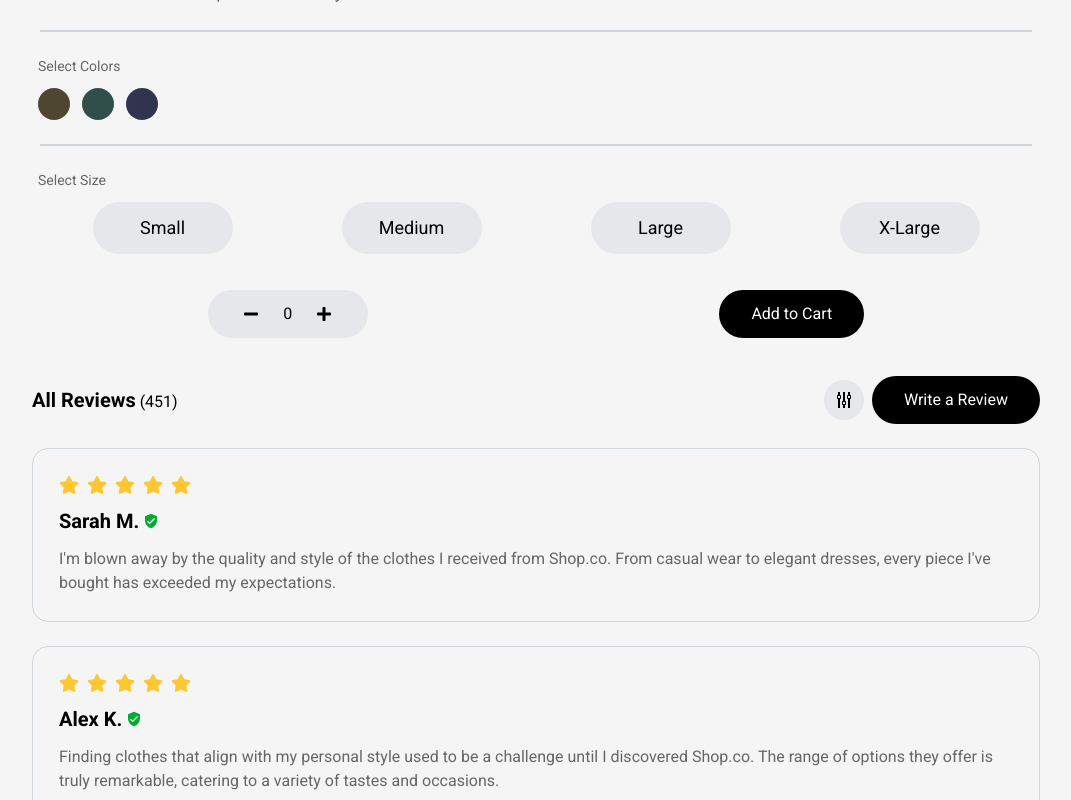
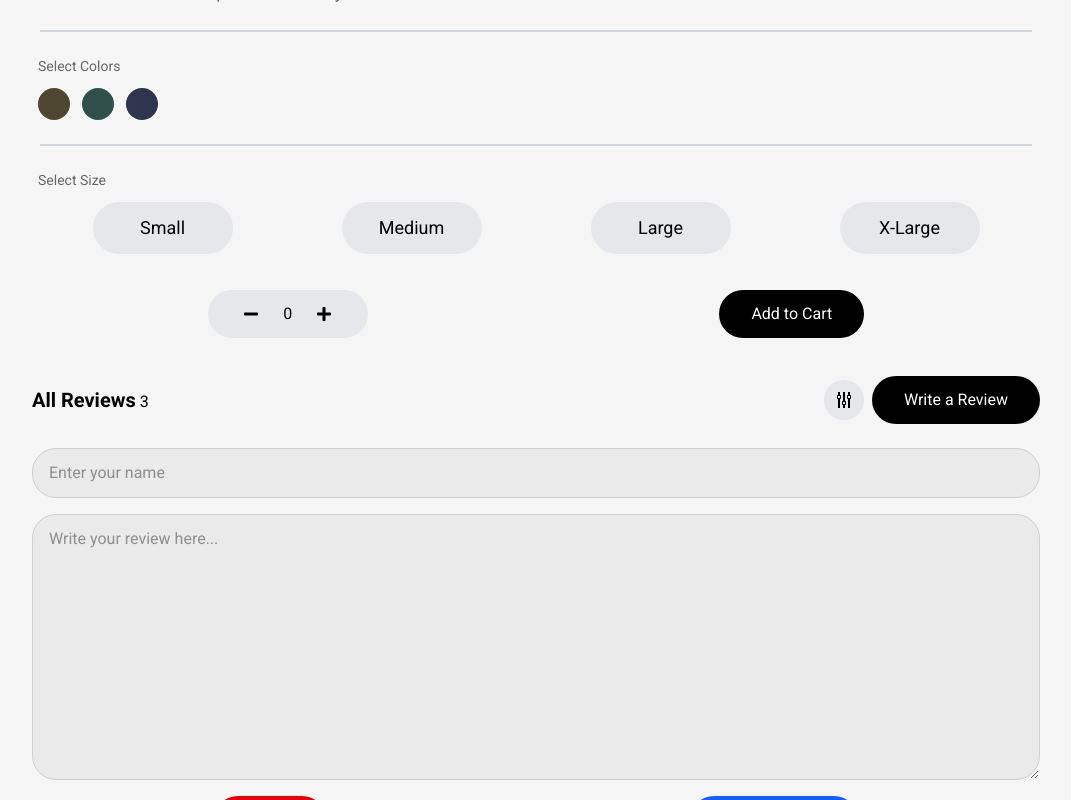
Before and after one commit to Kaydev-cmd/shop-co-web-app, a Next.js app: page /product/black-shirt in a window 1280 px wide. Both pictures are taken after a click on the button "Write a Review". Shown: the part 1344-2144 px from the top of the page, without its empty margins (104-1175 px from the left). Built offline with nearby package versions, Linux system fonts and the light colour scheme.

Commit message:
feat: add user review submission form with local state management

```diff
--- a/components/common/Reviews.tsx
+++ b/components/common/Reviews.tsx
@@ -1,15 +1,57 @@
-import React from "react";
+import React, { useState } from "react";
 import Button from "./Button";
 import { ImEqualizer2 } from "react-icons/im";
 import ReviewCard from "./ReviewCard";
 import { REVIEWS } from "@/constants";
 
 const Reviews = () => {
+  const [reviews, setReviews] = useState([
+    {
+      nameOfUser: "Sarah M.",
+      review:
+        "I'm blown away by the quality and style of the clothes I received from Shop.co. From casual wear to elegant dresses, every piece I've bought has exceeded my expectations.",
+    },
+    {
+      nameOfUser: "Alex K.",
+      review:
+        "Finding clothes that align with my personal style used to be a challenge until I discovered Shop.co. The range of options they offer is truly remarkable, catering to a variety of tastes and occasions.",
+    },
+    {
+      nameOfUser: "James L.",
+      review:
+        "As someone who's always on the lookout for unique fashion pieces, I'm thrilled to have stumbled upon Shop.co. The selection of clothes is not only diverse but also on-point with the latest trends.",
+    },
+  ]);
+
+  const [showForm, setShowForm] = useState(false);
+  const [formData, setFormData] = useState({
+    name: "",
+    review: "",
+  });
+
+  const handleSubmit = (e: React.FormEvent) => {
+    e.preventDefault();
+
+    if (!formData.name.trim() || !formData.review.trim()) return;
+
+    setReviews([
+      {
+        nameOfUser: formData.name,
+        review: formData.review,
+      },
+      ...reviews,
+    ]);
+
+    setFormData({ name: "", review: "" });
+    setShowForm(false);
+  };
+
   return (
     <>
       <div className="flex justify-between items-center">
         <h3>
-          <span className="font-bold text-xl">All Reviews</span> (451)
+          <span className="font-bold text-xl">All Reviews</span>{" "}
+          {reviews.length}
         </h3>
         <div className="flex items-center ">
           <div
@@ -18,11 +60,46 @@ const Reviews = () => {
           >
             <ImEqualizer2 />
           </div>
-          <Button title="Write a Review" />
+          <Button title="Write a Review" onClick={() => setShowForm(true)} />
         </div>
       </div>
-      <div className="flex flex-col gap-6" style={{marginTop: "24px"}}>
-        {REVIEWS.map((review) => (
+
+      {showForm && (
+        <form
+          onSubmit={handleSubmit}
+          className="flex flex-col gap-4"
+          style={{ marginTop: "24px" }}
+        >
+          <input
+            type="text"
+            placeholder="Enter your name"
+            value={formData.name}
+            onChange={(e) => setFormData({ ...formData, name: e.target.value })}
+            required
+          />
+          <textarea
+            placeholder="Write your review here..."
+            value={formData.review}
+            rows={10}
+            cols={33}
+            onChange={(e) =>
+              setFormData({ ...formData, review: e.target.value })
+            }
+            required
+          />
+          <div className="flex justify-around items-center">
+            <button className="bg-red-600" onClick={() => setShowForm(false)}>
+              Cancel
+            </button>
+            <button className="bg-blue-600" type="submit">
+              Submit Review
+            </button>
+          </div>
+        </form>
+      )}
+
+      <div className="flex flex-col gap-6" style={{ marginTop: "24px" }}>
+        {reviews.map((review) => (
           <ReviewCard
             key={review.nameOfUser}
             nameOfUser={review.nameOfUser}
```
